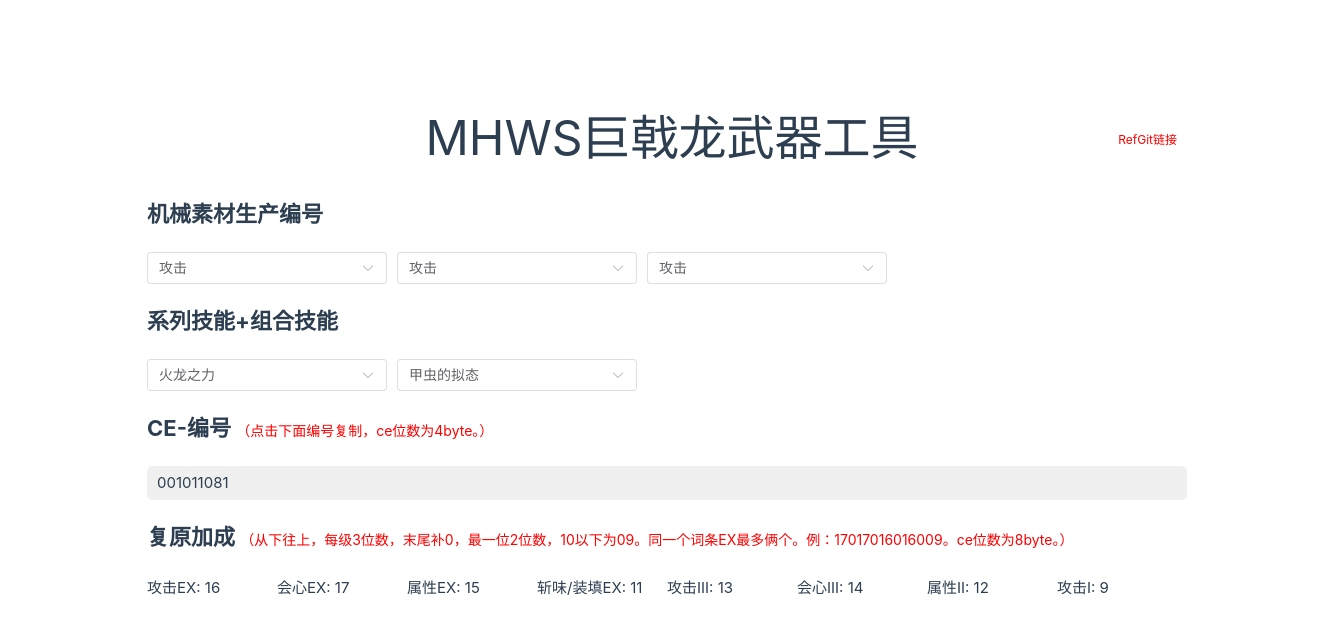
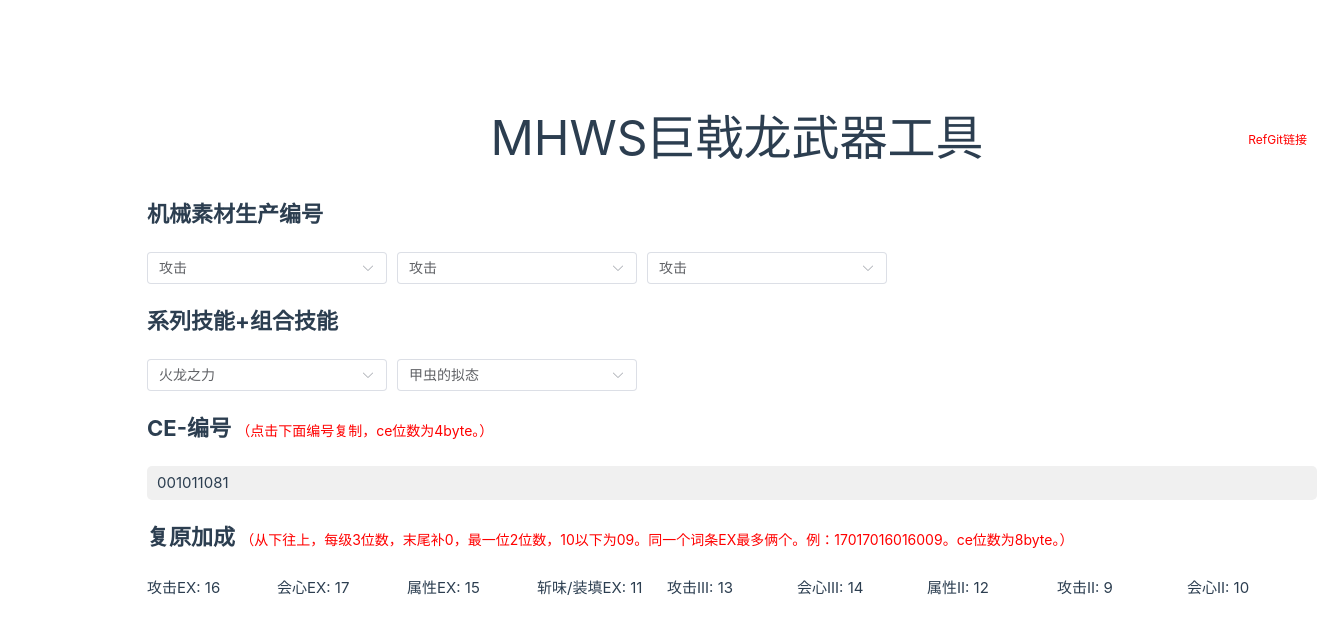
Before and after one commit to damonchugs/mhws_tools, a Vue app: page / in a window 1280 px wide. Shown: the top 634 px of the page, 1327 px wide, since content can reach past the window. Built offline with nearby package versions, Linux system fonts and the light colour scheme.

Commit message:
[update]修改会心2不显示bug

```diff
--- a/src/assets/mhws_ce_data.js
+++ b/src/assets/mhws_ce_data.js
@@ -193,7 +193,7 @@ export default {
     {
       id: 7,
       value: 9,
-      type: 'I',
+      type: 'II',
       name: '攻击',
     },
     {
--- a/src/components/tools.vue
+++ b/src/components/tools.vue
@@ -84,7 +84,7 @@
         <p v-for="item in recoveryBonusOptions.slice(6, 7)" :key="item.id">
           {{ item.name + item.type + ': ' + item.value }}
         </p>
-        <p v-for="item in recoveryBonusOptions.slice(7, 8)" :key="item.id">
+        <p v-for="item in recoveryBonusOptions.slice(7, 9)" :key="item.id">
           {{ item.name + item.type + ': ' + item.value }}
         </p>
       </div>
```
